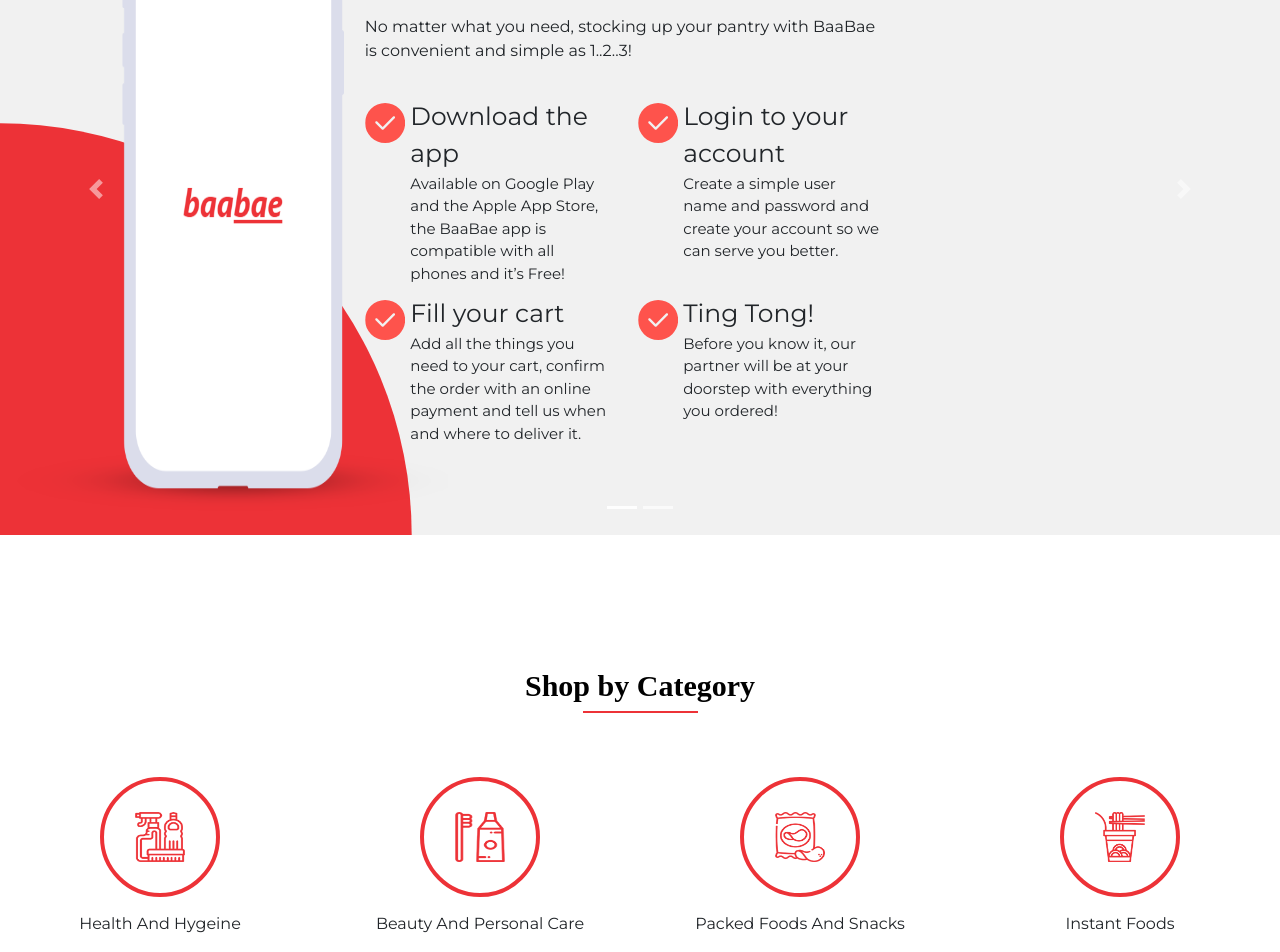
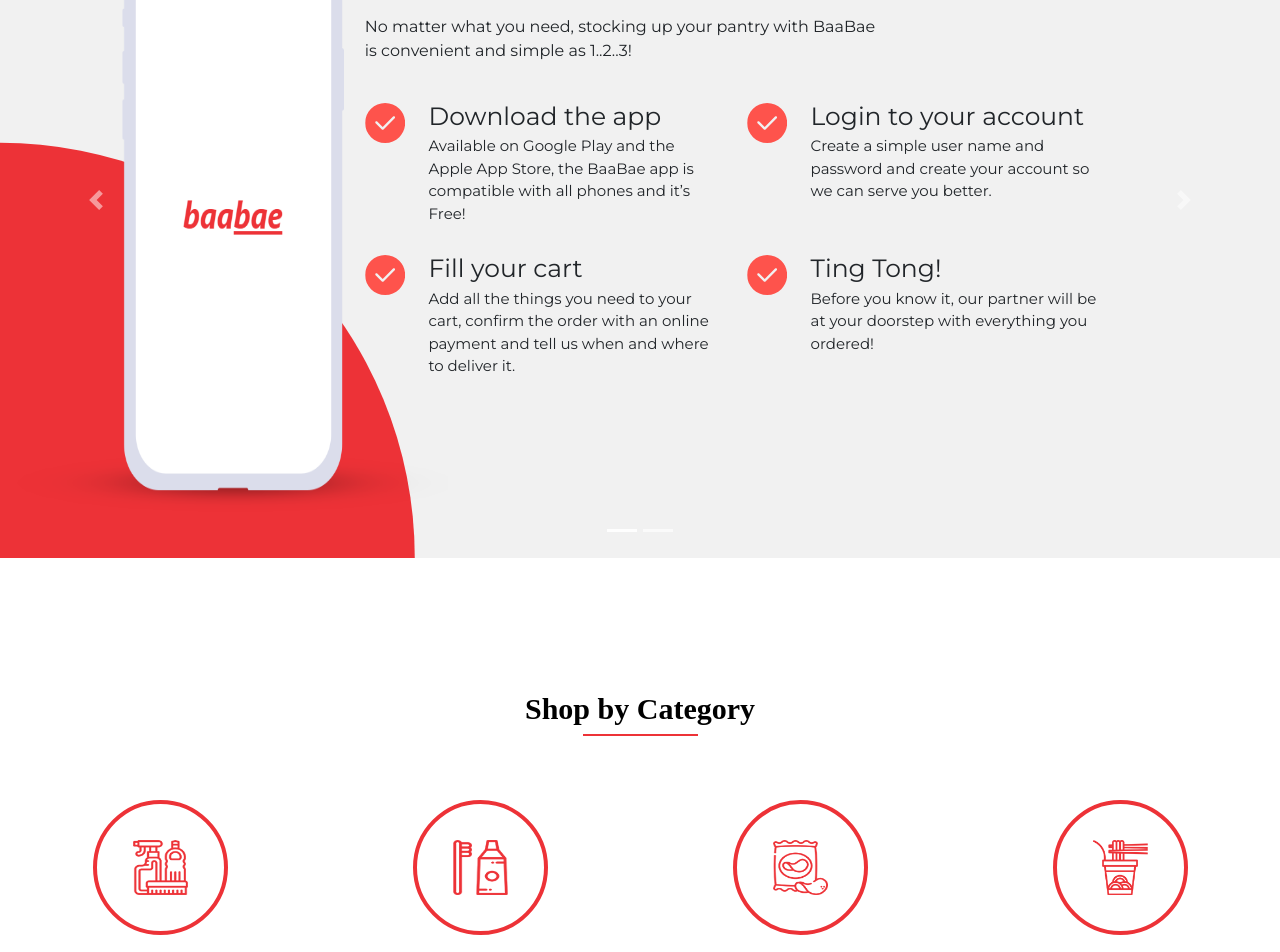
Before and after one commit to aashishagrawall/Baabae, a React (Create React App) app: page / in a window 1280 px wide. Shown: the part 1340-2292 px from the top of the page. Built offline with nearby package versions, Linux system fonts and the light colour scheme.

Commit message:
new changes

```diff
--- a/src/container/HomePage/HomePage.css
+++ b/src/container/HomePage/HomePage.css
@@ -109,8 +109,8 @@
 .how-it-works .mobile-screen {
   position: absolute;
   z-index: 2;
-  height: 90%;
-  top: 7%;
+  height: 84%;
+  top: 10%;
   width: 35%;
 }
 .how-it-works .mobile-screen img {
@@ -165,7 +165,7 @@
 }
 .how-it-works .content .body .body-content {
   font-size: 15px;
-  margin-bottom: 10px;
+  margin-bottom: 25px;
 }
 .how-it-works .content .tick-mark {
   width: 40px;
@@ -193,6 +193,7 @@
 .category .shop-by-category {
   text-align: center;
   padding: auto 10rem;
+  font-weight: bold;
 }
 .category .shop-by-category .title {
   color: black;
@@ -219,8 +220,8 @@
   margin-bottom: 3rem;
 }
 .category .shop-by-category .content .wrapper .content-image {
-  width: 120px;
-  height: 120px;
+  width: 135px;
+  height: 135px;
   border: 4px solid #ed3237;
   margin: auto;
   margin-bottom: 15px;
@@ -231,8 +232,8 @@
   align-items: center;
 }
 .category .shop-by-category .content .wrapper .content-image img {
-  width: 50px;
-  height: 50px;
+  width: 55px;
+  height: 55px;
 }
 
 .blog .blog-wrapper {
--- a/src/container/HomePage/HomePage.scss
+++ b/src/container/HomePage/HomePage.scss
@@ -274,6 +274,7 @@
     .shop-by-category {
         text-align: center;
         padding: auto 10rem;
+        font-weight: bold;
 
 
         .title {
@@ -308,8 +309,8 @@
                 margin-bottom: 3rem;
 
                 .content-image {
-                    width: 120px;
-                    height: 120px;
+                    width: 135px;
+                    height: 135px;
                     border: 4px solid #ed3237;
                     margin: auto;
                     margin-bottom: 15px;
@@ -320,8 +321,8 @@
                     align-items: center;
 
                     img {
-                        width: 50px;
-                        height: 50px;
+                        width: 55px;
+                        height: 55px;
                     }
                 }
 
--- a/src/container/HomePage/Homepage.js
+++ b/src/container/HomePage/Homepage.js
@@ -123,14 +123,15 @@
             <Carousel>
               <Carousel.Item>
                 <Row>
-                  <Col md={{ span: 5, offset: 4 }} xs="12">
-                    <div className="content">
+                  <div className="content">
+                    <Col md={{ span: 5, offset: 4 }} xs="12">
                       <div className="heading">How it Works for Customers</div>
                       <div className="sub-heading">
                         No matter what you need, stocking up your pantry with
                         BaaBae is convenient and simple as 1..2..3!
                       </div>
-
+                    </Col>
+                    <Col md={{ span: 7, offset: 4 }} xs="12">
                       <div className="body">
                         <Row>
                           <Col md="6" xs="6">
@@ -200,19 +201,21 @@
                           </Col>
                         </Row>
                       </div>
-                    </div>
-                  </Col>
+                    </Col>
+                  </div>
                 </Row>
               </Carousel.Item>
               <Carousel.Item>
                 <Row>
-                  <Col md={{ span: 7, offset: 4 }} xs="12">
-                    <div className="content">
+                  <div className="content">
+                    <Col md={{ span: 5, offset: 4 }} xs="12">
                       <div className="heading">How it Works for Sellers</div>
                       <div className="sub-heading">
                         Want to expand your service to more customers – becoming
                         a seller with BaaBae is easy!
                       </div>
+                    </Col>
+                    <Col md={{ span: 7, offset: 4 }} xs="12">
                       <div className="body">
                         <Row>
                           <Col md="6" xs="6">
@@ -284,8 +287,8 @@
                           </Col>
                         </Row>
                       </div>
-                    </div>
-                  </Col>
+                    </Col>
+                  </div>
                 </Row>
               </Carousel.Item>
             </Carousel>
```
Also changed, not shown: 1 other file (tests, documents, lock files or other folders).
